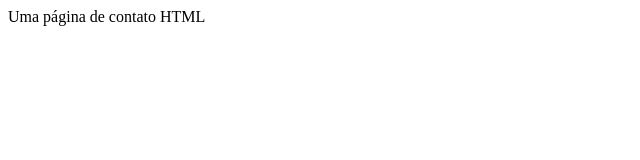
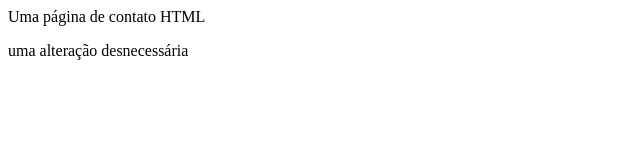
Before and after one commit to JoaoVitorSFO/Meu-Site, a plain HTML site: page Contato.html in a window 1280 px wide. Shown: the whole page, without its empty margins (0-640 px from the left). Drawn offline with Linux system fonts and the light colour scheme.

Commit message:
uma alteração

```diff
--- a/Contato.html
+++ b/Contato.html
@@ -4,5 +4,6 @@
     </head>
     <body>
         <p>Uma página de contato HTML</p>
+        <p>uma alteração desnecessária</p>
     </body>
 </html>
```
